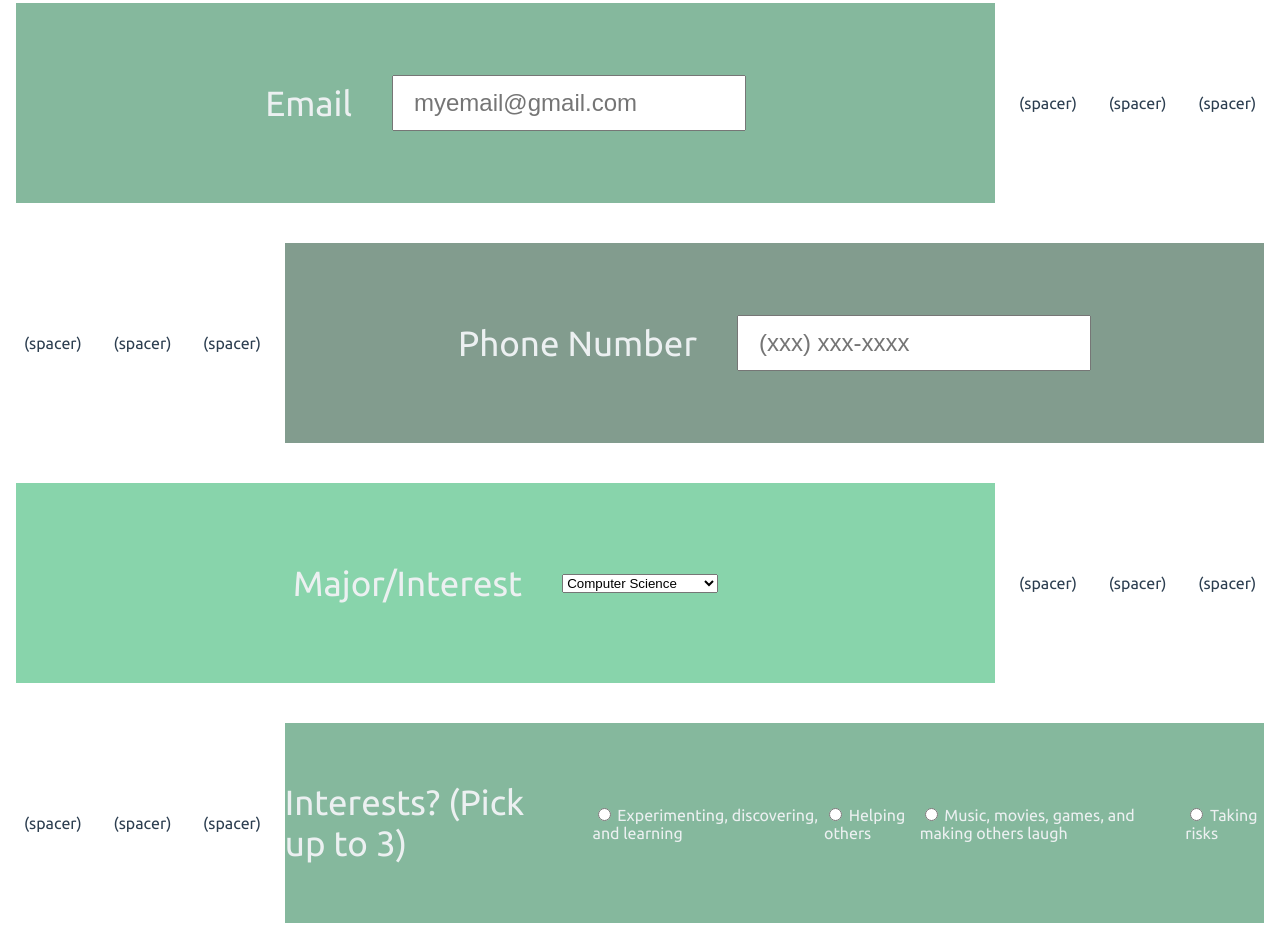
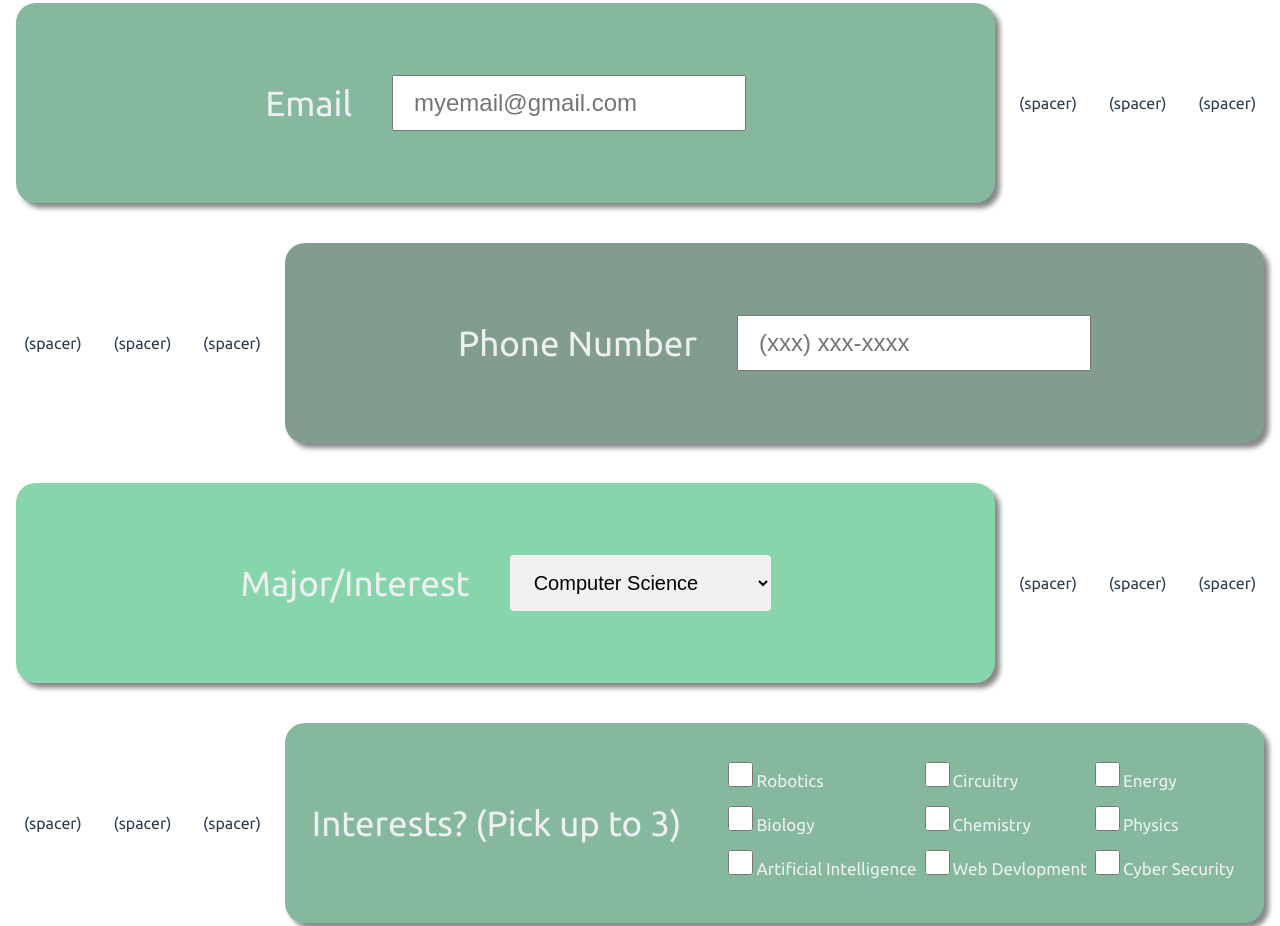
Before and after one commit to jcderry5/Granola, a plain HTML site: page templates/questionaire.html in a window 1280 px wide. Shown: the part 458-1384 px from the top of the page. Drawn offline with Linux system fonts and the light colour scheme.

Commit message:
added style changes

```diff
--- a/templates/questionaire.html
+++ b/templates/questionaire.html
@@ -81,20 +81,46 @@
         <label class="QTitleText" for="phoneInput">Interests? (Pick up to 3)</label>
         <!-- Here are the choices for interests. Each input tag must have the same name. For this question, the name is q1. -->
         <!-- The value is which answer the choice corresponds to. -->
-        <label><input type="radio" name="q1" value="c1">
-          Experimenting, discovering, and learning
-        </label><br />
-        <label><input type="radio" name="q1" value="c2">
-          Helping others
-        </label><br />
-        <label><input type="radio" name="q1" value="c3">
-          Music, movies, games, and making others laugh
-        </label><br />
-        <label><input type="radio" name="q1" value="c4">
-          Taking risks
-        </label><br /></div>
+          <table>
+            <!-- Row 1 -->
+            <tr>
+              <td>
+                <label><input class="checkmark" type="checkbox" name="q1" value="c1">Robotics</label><br />
+              </td>
+              <td>
+                <label><input class="checkmark" type="checkbox" name="q1" value="c2">Circuitry</label><br />
+              </td>
+              <td>
+                <label><input class="checkmark" type="checkbox" name="q1" value="c4">Energy</label><br />
+              </td>
+            </tr>
+            <!-- Row Two -->
+            <tr>
+              <td>
+                <label><input class="checkmark" type="checkbox" name="q1" value="c3">Biology</label><br />
+              </td>
+              <td>
+                <label><input class="checkmark" type="checkbox" name="q1" value="c3">Chemistry</label><br />
+              </td>
+              <td>
+                <label><input class="checkmark" type="checkbox" name="q1" value="c3">Physics</label><br />
+              </td>
+            </tr>
+            <tr>
+              <td>
+                <label><input class="checkmark" type="checkbox" name="q1" value="c3">Artificial Intelligence</label><br />
+              </td>
+              <td>
+                <label><input class="checkmark" type="checkbox" name="q1" value="c3">Web Devlopment</label><br />
+              </td>
+              <td>
+                <label><input class="checkmark" type="checkbox" name="q1" value="c3">Cyber Security</label><br />
+              </td>
+            </tr>
+          </table>
+        </div>
     </div>
-
+    <br>
     <div class="row">
       <div class="content col-3">
         <button type="submit" id="submit" onclick="tabulateAnswers()">Submit Your Answers</button>
--- a/templates/questionaire_style.css
+++ b/templates/questionaire_style.css
@@ -50,6 +50,11 @@ body{
     margin: 0.5em;
 }
 
+.col-1, .col-2, .col-3{
+    border-radius: 20px;
+    box-shadow: 5px 5px 5px #888;
+}
+
 .col-1 {
     background-color: rgb(136, 212, 171);
 }
@@ -80,7 +85,25 @@ input[type=text] {
     transition: width 0.4s ease-in-out;
 }
 
-input:hover ~ span {
-    width: 200px;
-    margin-left: -105px;
+td{
+    margin-left: 10px;
+    margin-right: 10px;
+    font-size: 17px;
 }
+
+.checkmark{
+    padding-left: 35px;
+    margin-bottom: 12px;
+    height: 25px;
+    width: 25px;
+    background-color: #eee;
+}
+
+select {
+    width: 100%;
+    padding: 16px 20px;
+    border: none;
+    border-radius: 4px;
+    background-color: #f1f1f1;
+    font-size: 20px;
+  }
```
